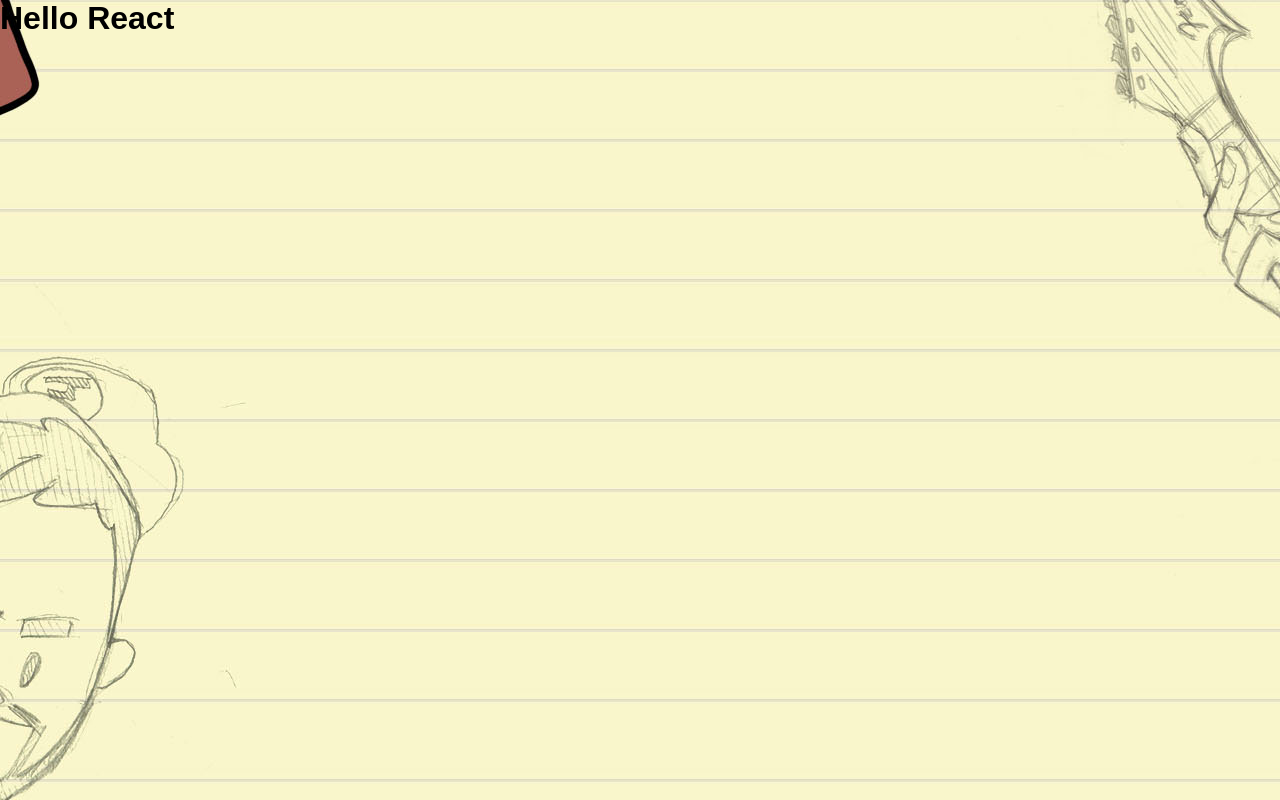
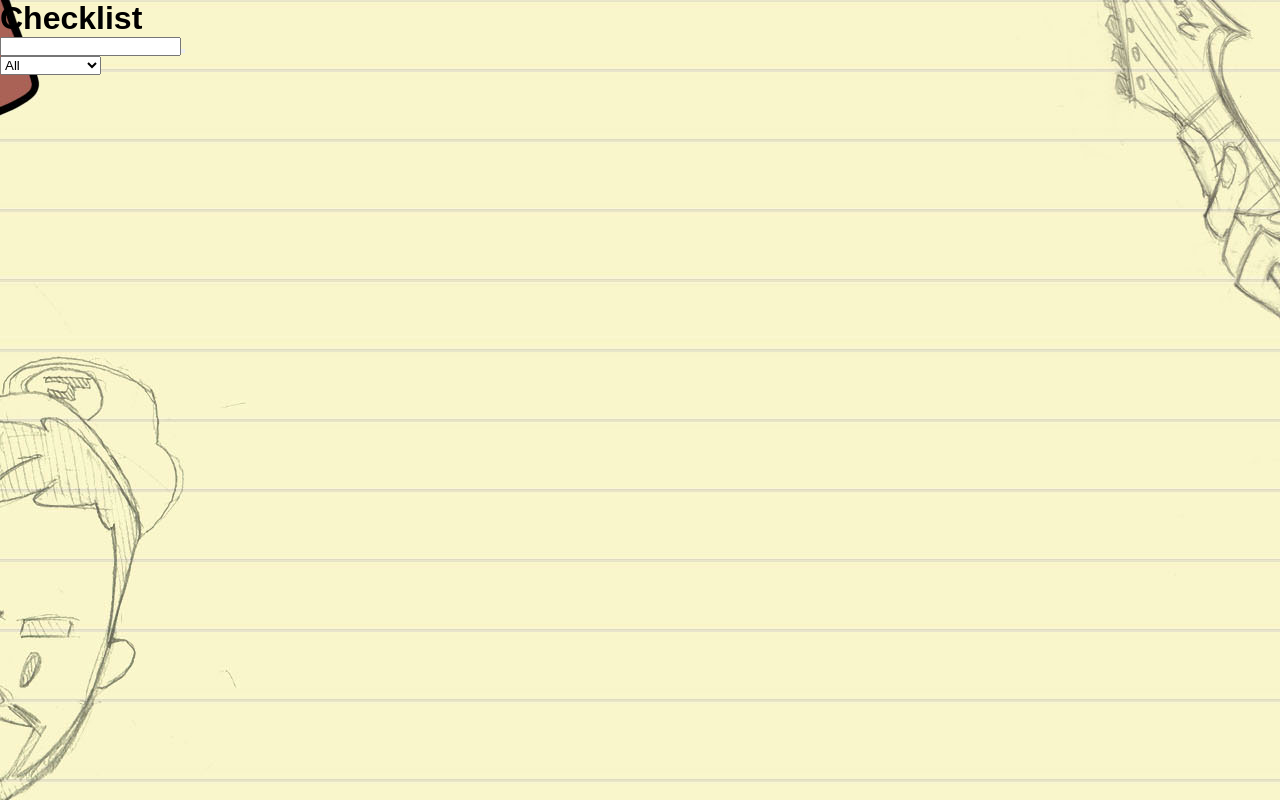
Before and after one commit to JordanBelmont/checklist, a React (Create React App) app: page / in a window 1280 px wide. Built offline with nearby package versions, Linux system fonts and the light colour scheme.

Commit message:
Created Form.js and added a form function

```diff
--- a/src/App.js
+++ b/src/App.js
@@ -1,9 +1,15 @@
+import './App.css';
+import React from 'react';
+import Form from './components/Form';
 import './App.css';
 
 function App() {
    return (
       <div className="App">
-         <h1>Hello React</h1>
+         <header>
+            <h1>Checklist</h1>
+         </header>
+         <Form />
       </div>
    );
 }
--- /dev/null
+++ b/src/components/Form.js
@@ -0,0 +1,31 @@
+import React from 'react';
+
+
+const Form = () => {
+   return (
+      <form className="todo-form">
+         <input
+            type="text"
+            className="todo-input"
+         />
+         <button
+            type="submit"
+            className="todo-button"
+         >
+            <i className="fas fa-plus"></i>
+         </button>
+         <div className="select">
+            <select
+               name="todos"
+               className="todo-select"
+            >
+               <option value="all">All</option>
+               <option value="completed">Completed</option>
+               <option value="uncompleted">Uncompleted</option>
+            </select>
+         </div>
+      </form>
+   );
+};
+
+export default Form;
```
